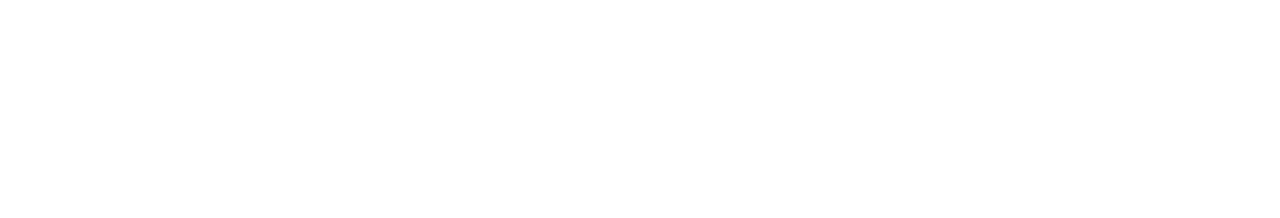
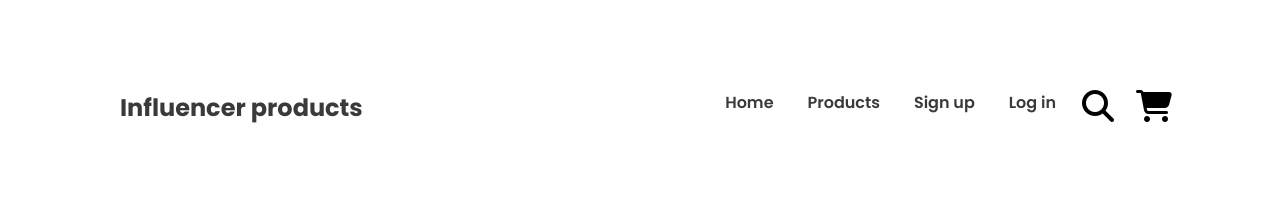
Before and after one commit to srssieam/influencer, a plain HTML site: page index.html in a window 1280 px wide. Drawn offline with Linux system fonts and the light colour scheme.

Commit message:
added navigation bar

```diff
--- a/index.html
+++ b/index.html
@@ -5,10 +5,27 @@
     <meta name="viewport" content="width=device-width, initial-scale=1.0">
     <title>Srs sieam</title>
     <link rel="stylesheet" href="style.css">
+    <script src="https://kit.fontawesome.com/ffa98f4af6.js" crossorigin="anonymous"></script>
 </head>
 <body>
     <header>
-
+        <nav>
+            <div class="nav-title">
+                <h2>Influencer products</h2>
+            </div>
+            <div class="nav-bar">
+                <ul>
+                    <li class="nav-item"><a href="">Home</a></li>
+                    <li class="nav-item"><a href="">Products</a></li>
+                    <li class="nav-item"><a href="">Sign up</a></li>
+                    <li class="nav-item"><a href="">Log in</a></li>
+                </ul>
+            </div>
+        </nav>
+        <div class="nav-icons">
+            <i class="fa-solid fa-magnifying-glass fa-2x search"></i>
+            <i class="fa-solid fa-cart-shopping fa-2x cart"></i>
+        </div>
     </header>
     <main>
 
--- a/style.css
+++ b/style.css
@@ -1,5 +1,47 @@
+@import url('https://fonts.googleapis.com/css2?family=Poppins:wght@400;500;600;700;800;900&display=swap');
 *{
     margin: 0;
     padding: 0;
     box-sizing: border-box;
+    font-family: 'Poppins', sans-serif;
 }
+header{
+    position: relative;
+}
+header > nav {
+    display: flex;
+    justify-content: space-between;
+    padding: 90px 120px;
+}
+.nav-title h2{
+    color: #3A3A3A;
+    font-size: 1.5rem;
+    font-weight: 700;
+}
+.nav-bar ul{
+    display: flex;
+    justify-content: space-between;
+    margin-right: 70px;
+}
+.nav-bar .nav-item{
+    list-style: none;
+    margin-right: 34px;
+}
+.nav-item > a{
+    text-decoration: none;
+    color: #3A3A3A;
+    font-size: 1rem;
+    font-weight: 600;
+}
+.nav-icons i {
+    width: 24px;
+    height: 24px;
+    position: absolute;
+    top:90px;
+}
+.nav-icons .cart{
+    right: 120px;
+}
+.nav-icons .search {
+    right: 174px;
+}
```
